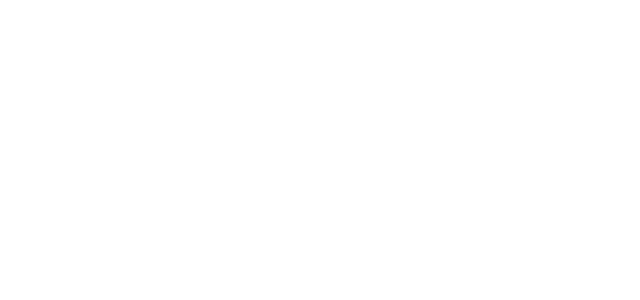
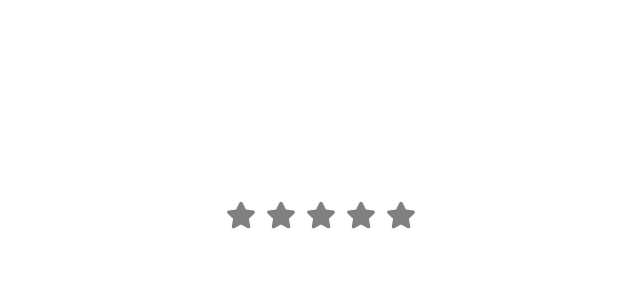
Before and after one commit to rataulharman/rating-system, a React (Create React App) app: page / in a window 1280 px wide. Shown: the top 300 px of the page, without its empty margins (319-959 px from the left). Built offline with nearby package versions, Linux system fonts and the light colour scheme.

Commit message:
setting up five stars first

```diff
--- a/src/App.js
+++ b/src/App.js
@@ -1,8 +1,10 @@
-
+import StarRating from "./components/StarRating";
 
 function App() {
   return (
-    <></>
+    <div>
+      <StarRating />
+    </div>
   );
 }
 
--- a/src/components/Star.js
+++ b/src/components/Star.js
@@ -0,0 +1,13 @@
+import { FaStar } from "react-icons/fa";
+
+function Star(props) {
+  return (
+    <FaStar
+      size={30}
+      color={props.selected ? "gold" : "gray"}
+      onClick={props.onClick}
+    />
+  );
+}
+
+export default Star;
--- a/src/components/StarRating.js
+++ b/src/components/StarRating.js
@@ -0,0 +1,13 @@
+import Star from "./Star";
+
+function StarRating() {
+  return (
+    <div className="star-container">
+      {[1, 2, 3, 4, 5].map((item, index) => (
+        <Star key={index} />
+      ))}
+    </div>
+  );
+}
+
+export default StarRating;
--- a/src/css/index.css
+++ b/src/css/index.css
@@ -1,2 +1,9 @@
 @charset "utf-8";
 @import './reset.css';
+
+.star-container {
+  display: flex;
+  justify-content: center;
+  gap: 10px;
+  margin-top: 200px;
+}
```
